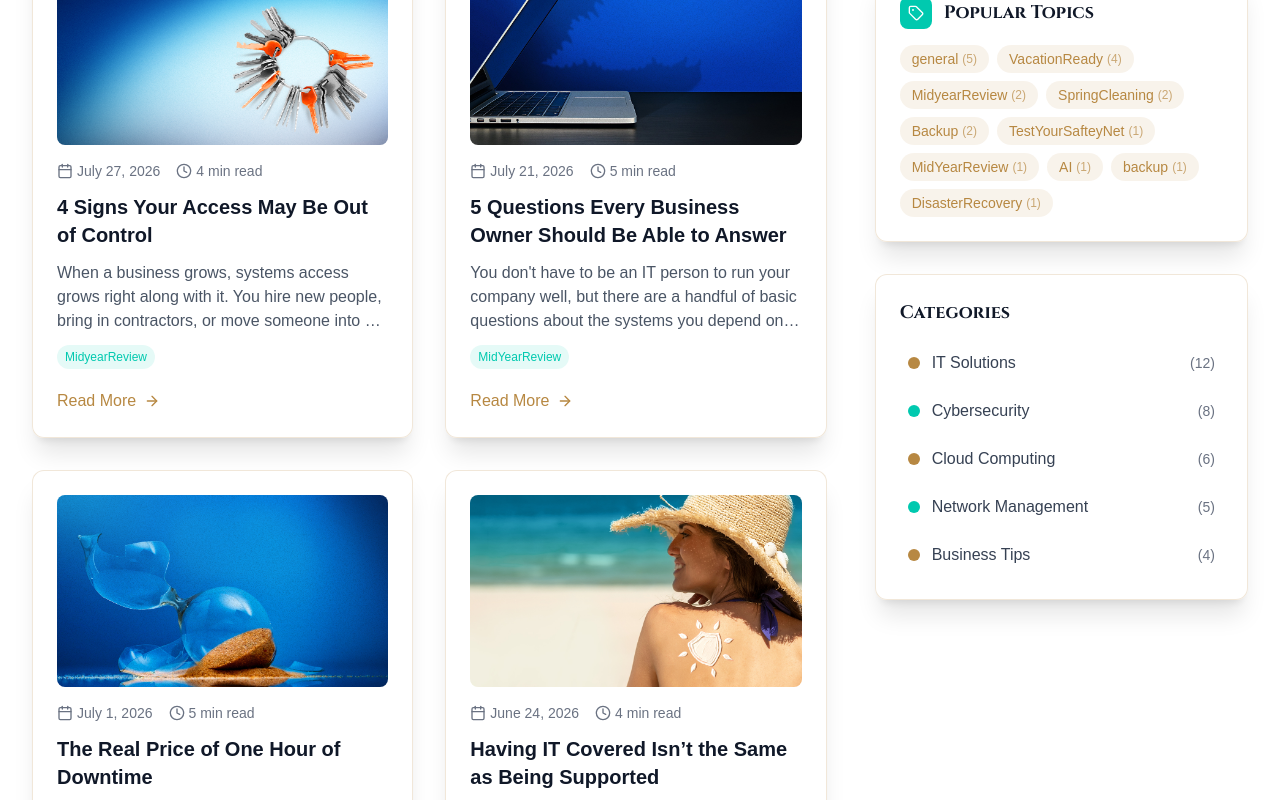
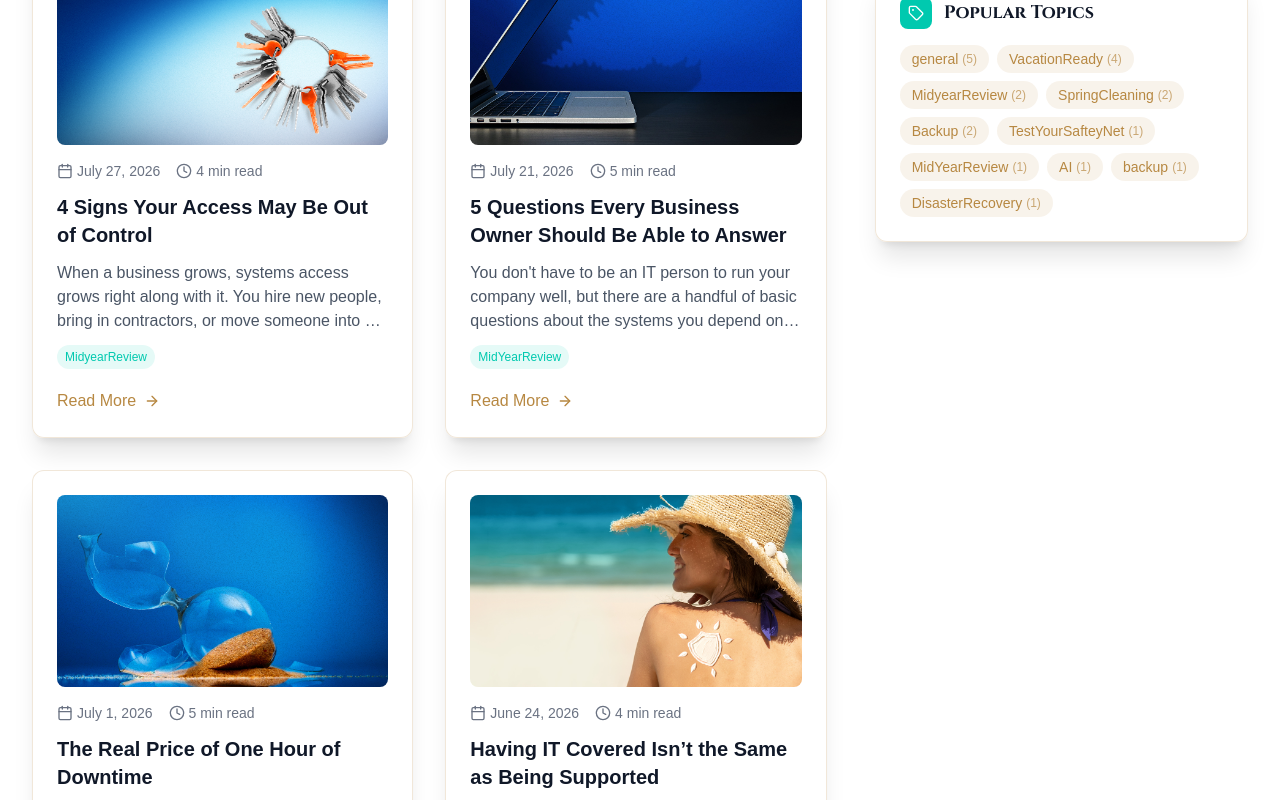
Before and after one commit to lukegiuff/centerstreetit, a Next.js app: page /blog in a window 1280 px wide. Shown: the part 1109-1909 px from the top of the page. Built offline with nearby package versions, Linux system fonts and the light colour scheme; no server answers.

Commit message:
Remove hardcoded "Categories" panel from BlogSidebarSection due to non-existent categories and links leading to 404 errors. Note to reinstate only with actual tag archive pages.

```diff
--- a/src/components/blog-sidebar-section.tsx
+++ b/src/components/blog-sidebar-section.tsx
@@ -118,48 +118,12 @@ export function BlogSidebarSection({ posts }: BlogSidebarSectionProps) {
         </div>
       </AnimatedCard>
 
-      {/* Categories */}
-      <AnimatedCard delay={0.3} hover={false}>
-        <h3 className="text-lg font-bold text-gray-900 mb-4 font-[family-name:var(--font-cinzel)]">
-          Categories
-        </h3>
-
-        <div className="space-y-2">
-          {[
-            { name: 'IT Solutions', count: 12, color: '#b78842' },
-            { name: 'Cybersecurity', count: 8, color: '#00C9AF' },
-            { name: 'Cloud Computing', count: 6, color: '#b78842' },
-            { name: 'Network Management', count: 5, color: '#00C9AF' },
-            { name: 'Business Tips', count: 4, color: '#b78842' }
-          ].map((category, index) => (
-            <motion.div
-              key={category.name}
-              initial={{ opacity: 0, x: -20 }}
-              whileInView={{ opacity: 1, x: 0 }}
-              transition={{ delay: 0.5 + index * 0.1 }}
-              viewport={{ once: true }}
-            >
-              <Link
-                href={`/blog/category/${category.name.toLowerCase().replace(' ', '-')}`}
-                className="flex items-center justify-between p-2 rounded-lg hover:bg-gray-50 transition-colors group"
-              >
-                <div className="flex items-center space-x-3">
-                  <div
-                    className="w-3 h-3 rounded-full"
-                    style={{ backgroundColor: category.color }}
-                  />
-                  <span className="text-gray-700 group-hover:text-gray-900 transition-colors">
-                    {category.name}
-                  </span>
-                </div>
-                <span className="text-sm text-gray-500">
-                  ({category.count})
-                </span>
-              </Link>
-            </motion.div>
-          ))}
-        </div>
-      </AnimatedCard>
+      {/* A "Categories" panel used to sit here listing IT Solutions, Cybersecurity,
+          Cloud Computing, Network Management and Business Tips with hardcoded post
+          counts. None of those categories existed, the counts were invented, and all
+          five linked to /blog/category/* routes that were never built, so every click
+          produced a 404. The Tags panel above shows the real tags with real counts.
+          Reinstate this only alongside actual tag archive pages. */}
     </div>
   );
 }
```
